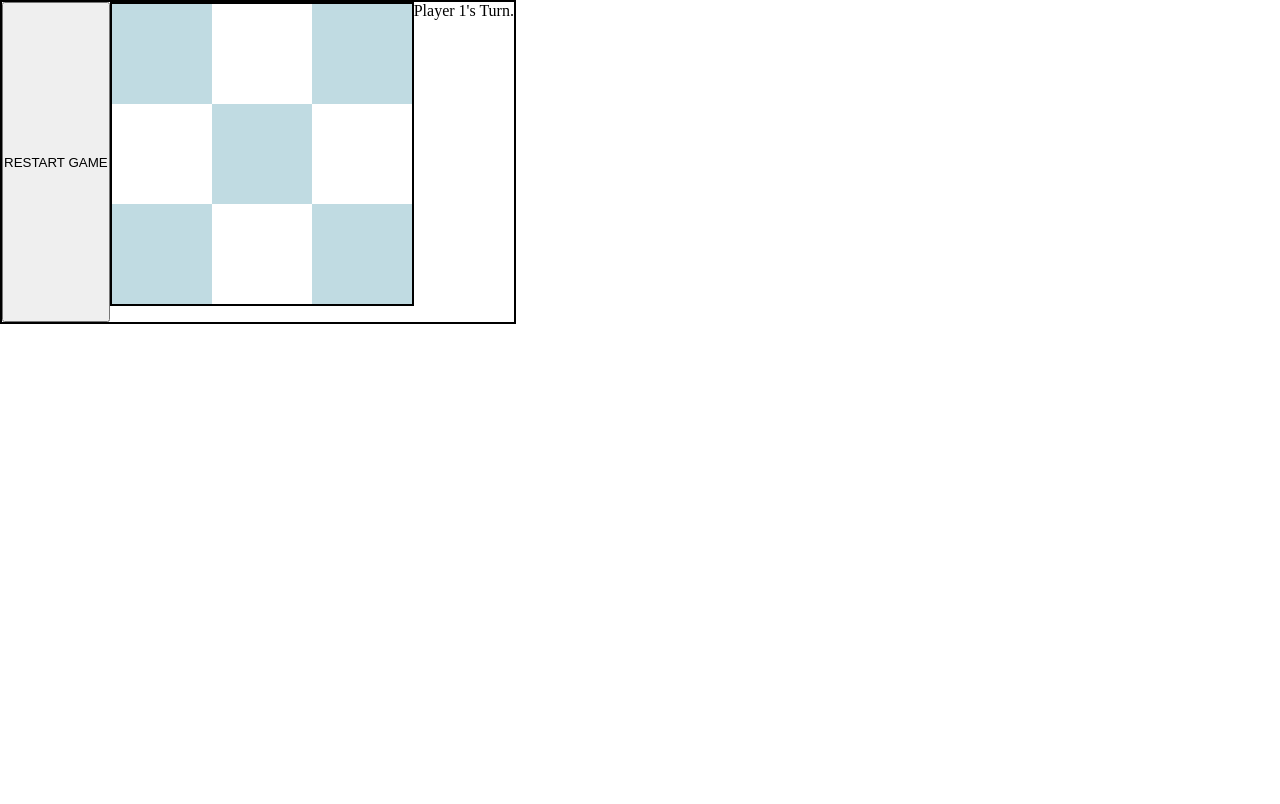
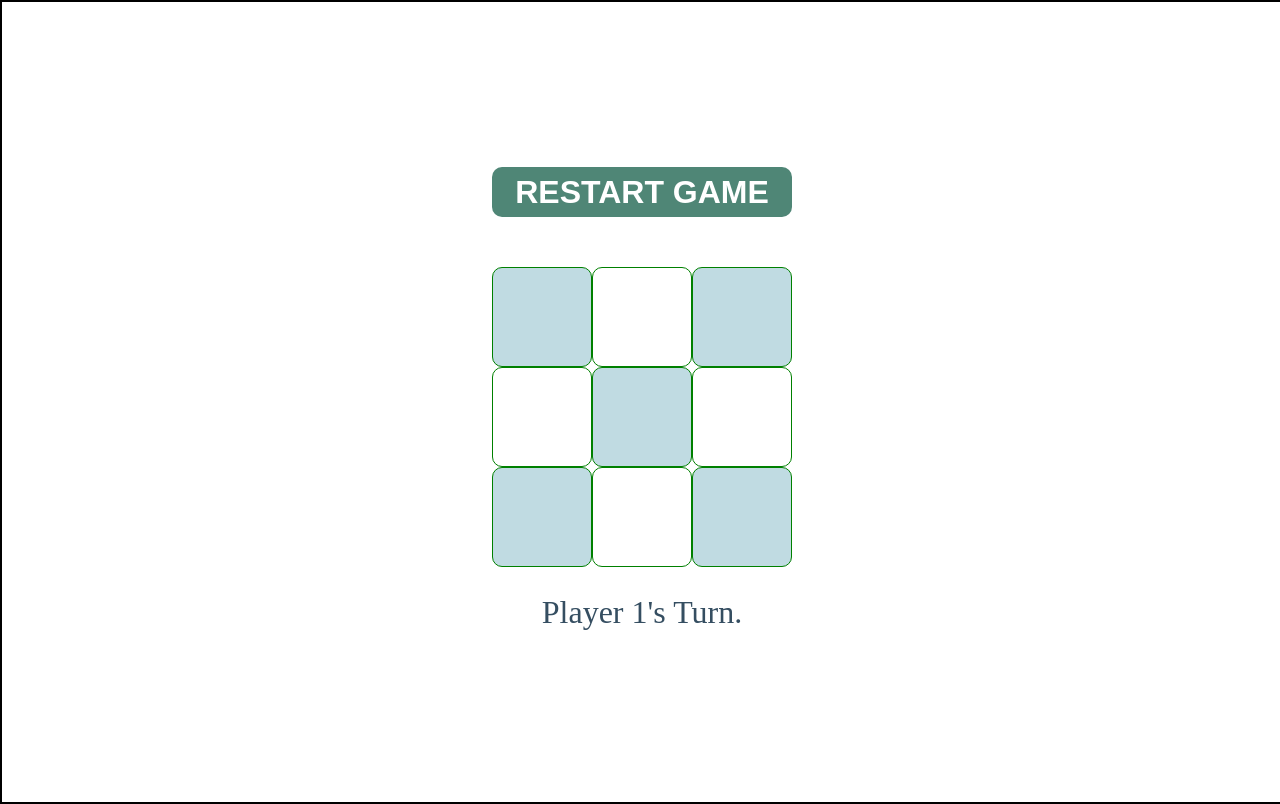
Before and after one commit to aparadkar315/tic-tac-toe, a plain HTML site: page index.html in a window 1280 px wide. Both pictures are taken after a click on the button "START GAME". Drawn offline with Linux system fonts and the light colour scheme.

Commit message:
Add style to start and restart button and result displayer

```diff
--- a/style.css
+++ b/style.css
@@ -10,23 +10,64 @@
     grid-template-columns: 1fr 1fr 1fr;
     height: 300px;
     width: 300px;
-    border: 2px solid black;
+
+
 
 }
 
 .box {
-    background-color: aqua;
+    display: flex;
+    justify-content: center;
+    align-items: center;
+    background-color:white;
+    font-size: 2em;
+    border: 1px solid green;
+    border-radius: 10px;
+
 }
 
 #start {
-    height: 30px;
-    width: 100px;
+    height: 50px;
+    width: 300px;
+    margin-bottom: 20px;
+    font-size: 2rem;
+    border-radius: 10px;
+    background-color: green;
+    color: white;
+    border: none;
+    font-weight: 900;
+}
+
+#restart {
+    height: 50px;
+    width: 300px;
+    margin-bottom: 50px;
+    font-size: 2rem;
+    border-radius: 10px;
+    border: none;
+    background-color: #4f8676;
+    color: white;
+    font-weight: 900;
 }
 
 #game {
     display: flex;
-
-    height: 40vh;
-    width: 40vw;
+    justify-content: center;
+    align-items: center;
+    flex-direction: column;
+    align-items: center;
+    height: 100vh;
+    width: 100vw;
     border: 2px solid black;
 }
+
+.result {
+    display: flex;
+    justify-content: center;
+    align-items: center;
+    margin-top: 20px;
+    color: #354E61;
+    height: 50px;
+    width: 300px;
+    font-size: 2rem;
+}
```
